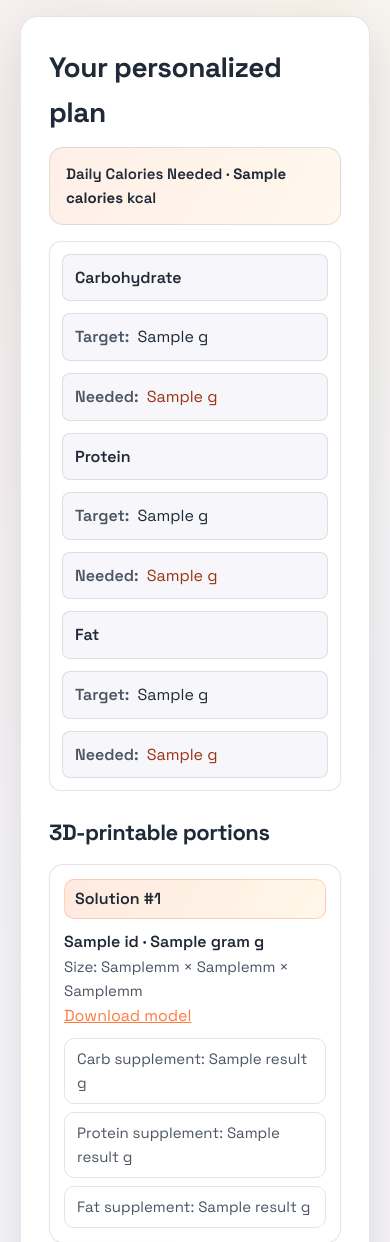
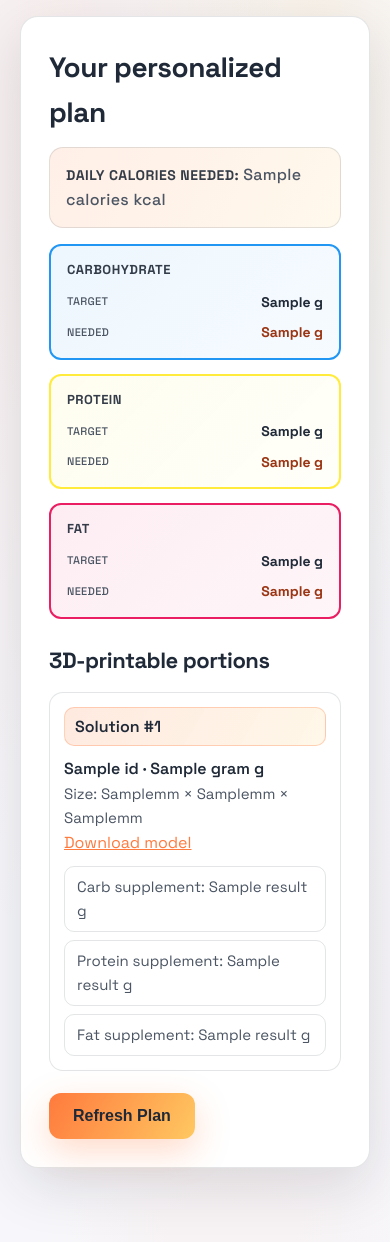
Before and after one commit to eftechust-team/AIweb-chatbot, a Flask app: template templates/nutrition-recommendation.html in a window 390 px wide. Shown: the part 126-1368 px from the top of the page. Run offline with Flask 3, Linux system fonts and the light colour scheme; the template is opened without the code that fills it: most values are stand-ins (such as "Sample title", 1, 10 or a date in 2020).

Commit message:
AI-website-intake

```diff
--- a/static/nutrition-recommendation.css
+++ b/static/nutrition-recommendation.css
@@ -59,67 +59,129 @@ h3 {
 	border-radius: 14px;
 	border: 1px solid var(--border);
 	background: linear-gradient(120deg, rgba(255, 122, 61, 0.12), rgba(255, 200, 97, 0.12));
-	font-weight: 600;
-	font-size: 16px;
 }
 
-.aligned {
-	display: grid;
-	grid-template-columns: 1fr 1fr 1fr;
-	gap: 8px 12px;
-	margin: 8px 0 16px 0;
-	padding: 14px;
-	border: 1px solid var(--border);
-	border-radius: 12px;
-	background: #ffffff;
+.cal-label {
+	font-weight: 700;
+	font-size: 14px;
+	color: var(--text);
+	text-transform: uppercase;
+	letter-spacing: 0.5px;
+	opacity: 0.9;
 }
 
-.aligned .head {
+.cal-value {
+	font-size: 16px;
+	color: var(--muted);
+	font-weight: 500;
+	letter-spacing: 0.3px;
+}
+
+/* Macronutrient Cards */
+.macros-grid {
+	display: grid;
+	grid-template-columns: repeat(3, 1fr);
+	gap: 12px;
+	margin: 8px 0 16px 0;
+}
+
+.macro-card {
+	padding: 16px;
+	border-radius: 12px;
+	border: 2px solid transparent;
+	background: #ffffff;
+	transition: all 0.2s ease;
+}
+
+.macro-card.carb {
+	background: linear-gradient(135deg, rgba(33, 150, 243, 0.08), rgba(100, 181, 246, 0.06));
+	border-color: #2196F3;
+}
+
+.macro-card.protein {
+	background: linear-gradient(135deg, rgba(255, 235, 59, 0.08), rgba(255, 245, 157, 0.06));
+	border-color: #FFEB3B;
+}
+
+.macro-card.fat {
+	background: linear-gradient(135deg, rgba(233, 30, 99, 0.08), rgba(240, 98, 146, 0.06));
+	border-color: #E91E63;
+}
+
+.macro-label {
+	font-weight: 700;
+	font-size: 14px;
+	color: var(--text);
+	text-transform: uppercase;
+	letter-spacing: 0.5px;
+	margin-bottom: 12px;
+	opacity: 0.9;
+}
+
+.macro-values {
+	display: flex;
+	flex-direction: column;
+	gap: 10px;
+}
+
+.value-pair {
+	display: flex;
+	justify-content: space-between;
+	align-items: center;
+	gap: 8px;
+}
+
+.value-pair .label {
+	font-size: 12px;
+	color: var(--muted);
+	font-weight: 500;
+	text-transform: uppercase;
+	letter-spacing: 0.3px;
+}
+
+.value-pair .value {
 	font-weight: 700;
 	font-size: 15px;
 	color: var(--text);
 }
 
-.aligned .needed.more { color: #9a3412; }
-.aligned .needed.ok { color: #065f46; }
+.value-pair .value.needed.ok {
+	color: #065f46;
+	font-weight: 700;
+}
+
+.value-pair .value.needed.more {
+	color: #9a3412;
+	font-weight: 700;
+}
 
 @media (max-width: 768px) {
-	.aligned {
+	.macros-grid {
 		grid-template-columns: 1fr;
-		gap: 12px;
-		padding: 12px;
+		gap: 14px;
+		margin: 12px 0 18px 0;
 	}
 
-	.aligned .head { display: none; }
-
-	.aligned > div {
-		display: grid;
-		grid-template-columns: auto 1fr;
-		gap: 8px;
-		padding: 10px 12px;
-		background: var(--bg);
-		border-radius: 8px;
-		border: 1px solid var(--border);
+	.macro-card {
+		padding: 14px 16px;
 	}
 
-	/* Hide original text for nutrient names, show only via ::before */
-	.aligned > div:nth-child(4),
-	.aligned > div:nth-child(7),
-	.aligned > div:nth-child(10) {
-		font-size: 0;
+	.macro-label {
+		font-size: 13px;
+		margin-bottom: 10px;
 	}
 
-	.aligned > div:nth-child(4)::before { content: 'Carbohydrate'; font-weight: 600; font-size: 16px; }
-	.aligned > div:nth-child(5)::before { content: 'Target: '; font-weight: 600; color: var(--muted); font-size: 16px; }
-	.aligned > div:nth-child(6)::before { content: 'Needed: '; font-weight: 600; color: var(--muted); font-size: 16px; }
+	.macro-values {
+		gap: 8px;
+	}
 
-	.aligned > div:nth-child(7)::before { content: 'Protein'; font-weight: 600; font-size: 16px; }
-	.aligned > div:nth-child(8)::before { content: 'Target: '; font-weight: 600; color: var(--muted); font-size: 16px; }
-	.aligned > div:nth-child(9)::before { content: 'Needed: '; font-weight: 600; color: var(--muted); font-size: 16px; }
+	.value-pair .label {
+		font-size: 11px;
+	}
 
-	.aligned > div:nth-child(10)::before { content: 'Fat'; font-weight: 600; font-size: 16px; }
-	.aligned > div:nth-child(11)::before { content: 'Target: '; font-weight: 600; color: var(--muted); font-size: 16px; }
-	.aligned > div:nth-child(12)::before { content: 'Needed: '; font-weight: 600; color: var(--muted); font-size: 16px; }
+	.value-pair .value {
+		font-size: 14px;
+	}
 
 	.calorie-banner {
 		font-size: 15px;
--- a/templates/nutrition-recommendation.html
+++ b/templates/nutrition-recommendation.html
@@ -27,25 +27,51 @@
             <h2>Your personalized plan</h2>
 
             <div class="calorie-banner">
-                Daily Calories Needed · <strong>{{recommend_dict.calories}}</strong> kcal
+                <span class="cal-label">Daily Calories Needed:</span> <span class="cal-value">{{recommend_dict.calories}} kcal</span>
             </div>
 
-            <div class="aligned">
-                <div class="head">Macronutrient</div>
-                <div class="head">Target</div>
-                <div class="head">Needed</div>
+            <div class="macros-grid">
+                <div class="macro-card carb">
+                    <div class="macro-label">Carbohydrate</div>
+                    <div class="macro-values">
+                        <div class="value-pair">
+                            <span class="label">Target</span>
+                            <span class="value">{{recommend_dict.carbohydrate_intake}} g</span>
+                        </div>
+                        <div class="value-pair">
+                            <span class="label">Needed</span>
+                            <span class="value needed {{ 'ok' if recommend_dict.carbohydrate_needed <= 0 else 'more' }}">{{recommend_dict.carbohydrate_needed}} g</span>
+                        </div>
+                    </div>
+                </div>
 
-                <div>Carbohydrate</div>
-                <div>{{recommend_dict.carbohydrate_intake}} g</div>
-                <div class="needed {{ 'ok' if recommend_dict.carbohydrate_needed <= 0 else 'more' }}">{{recommend_dict.carbohydrate_needed}} g</div>
+                <div class="macro-card protein">
+                    <div class="macro-label">Protein</div>
+                    <div class="macro-values">
+                        <div class="value-pair">
+                            <span class="label">Target</span>
+                            <span class="value">{{recommend_dict.protein_intake}} g</span>
+                        </div>
+                        <div class="value-pair">
+                            <span class="label">Needed</span>
+                            <span class="value needed {{ 'ok' if recommend_dict.protein_needed <= 0 else 'more' }}">{{recommend_dict.protein_needed}} g</span>
+                        </div>
+                    </div>
+                </div>
 
-                <div>Protein</div>
-                <div>{{recommend_dict.protein_intake}} g</div>
-                <div class="needed {{ 'ok' if recommend_dict.protein_needed <= 0 else 'more' }}">{{recommend_dict.protein_needed}} g</div>
-
-                <div>Fat</div>
-                <div>{{recommend_dict.fat_intake}} g</div>
-                <div class="needed {{ 'ok' if recommend_dict.fat_needed <= 0 else 'more' }}">{{recommend_dict.fat_needed}} g</div>
+                <div class="macro-card fat">
+                    <div class="macro-label">Fat</div>
+                    <div class="macro-values">
+                        <div class="value-pair">
+                            <span class="label">Target</span>
+                            <span class="value">{{recommend_dict.fat_intake}} g</span>
+                        </div>
+                        <div class="value-pair">
+                            <span class="label">Needed</span>
+                            <span class="value needed {{ 'ok' if recommend_dict.fat_needed <= 0 else 'more' }}">{{recommend_dict.fat_needed}} g</span>
+                        </div>
+                    </div>
+                </div>
             </div>
 
             <h3>3D-printable portions</h3>
```
